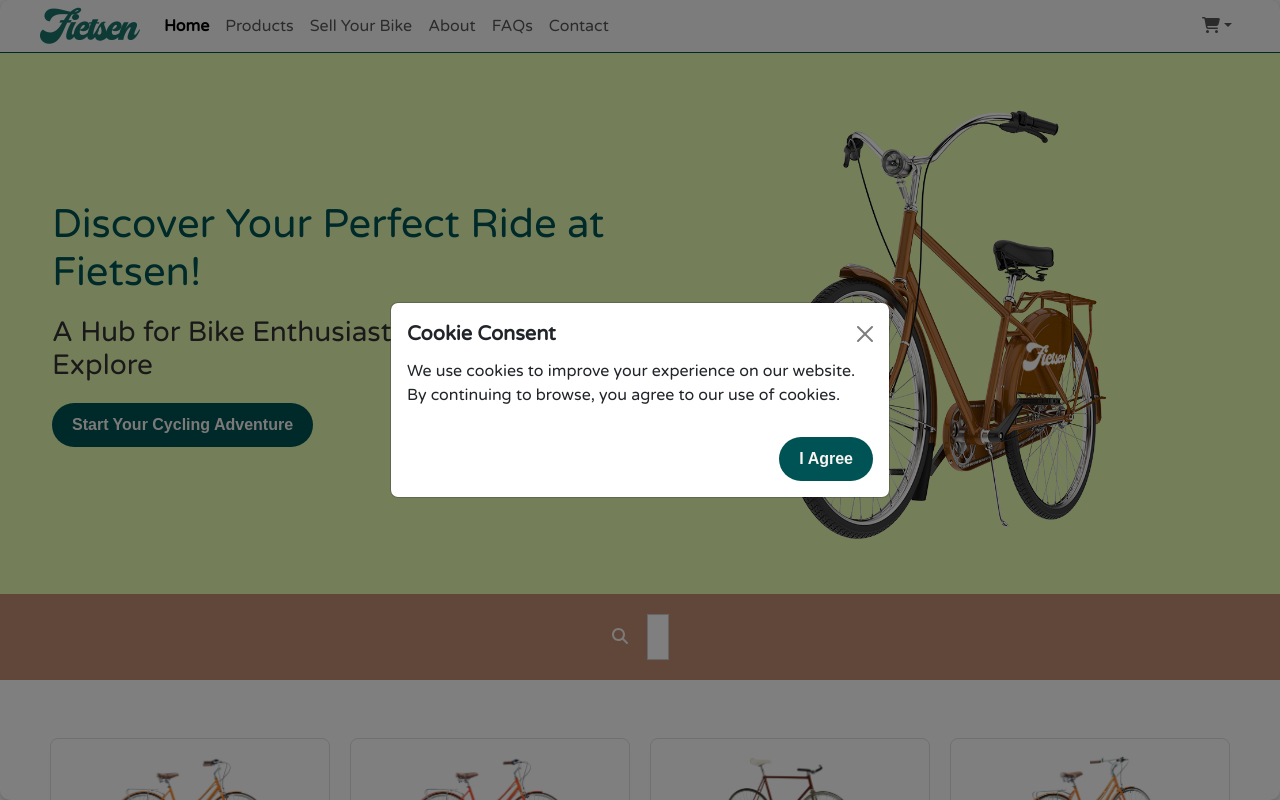
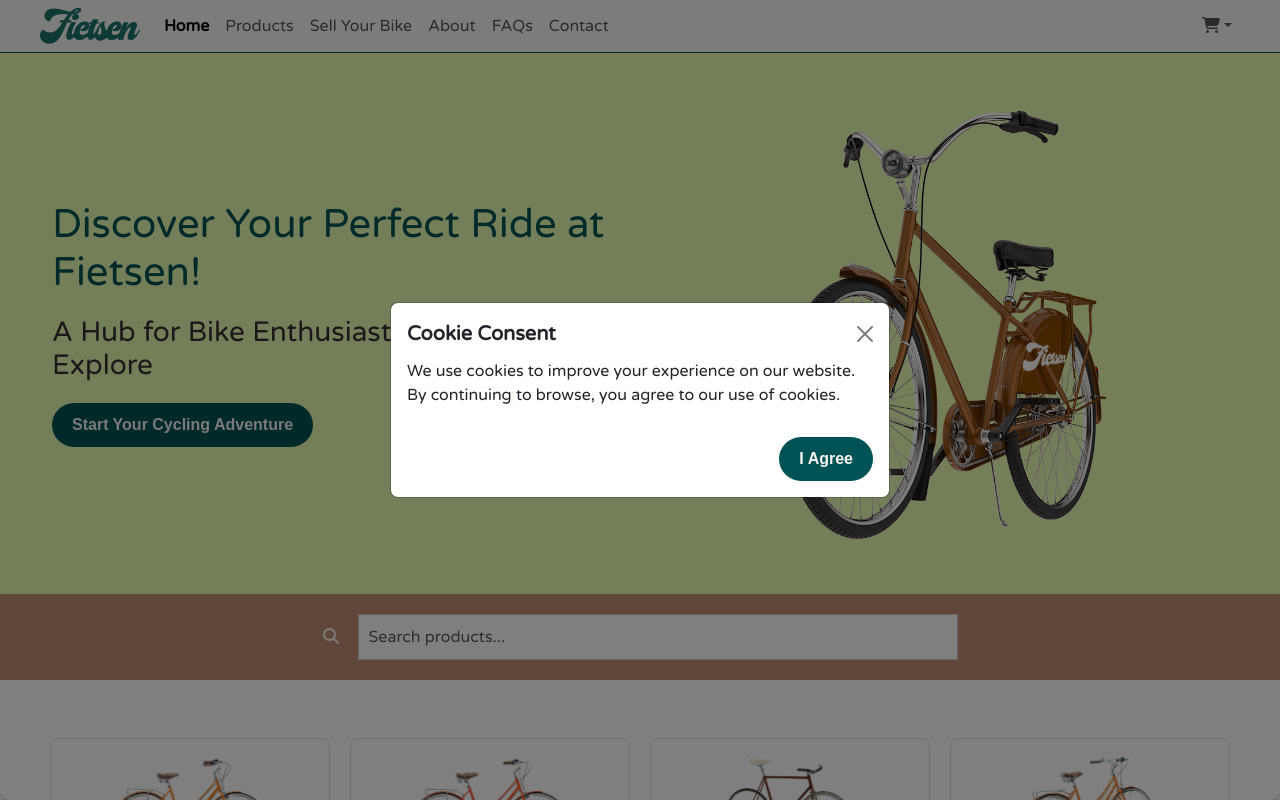
Before and after one commit to igordinuzzi/ecommerce-site-react, a React (Create React App) app: page / in a window 1280 px wide. Shown: the top 800 px of the page. Built offline with nearby package versions, Linux system fonts and the light colour scheme.

Commit message:
Fix input field width

```diff
--- a/src/components/ProductSearch/ProductSearch.css
+++ b/src/components/ProductSearch/ProductSearch.css
@@ -12,7 +12,7 @@
 .product-search input {
   padding: 10px;
   width: 100%; /* Make input width responsive */
-  max-width: 6e00px; /* Maximum width */
+  max-width: 600px; /* Maximum width */
   border: 1px solid #ccc;
   border-radius: 4px;
   font-size: 16px;
```
